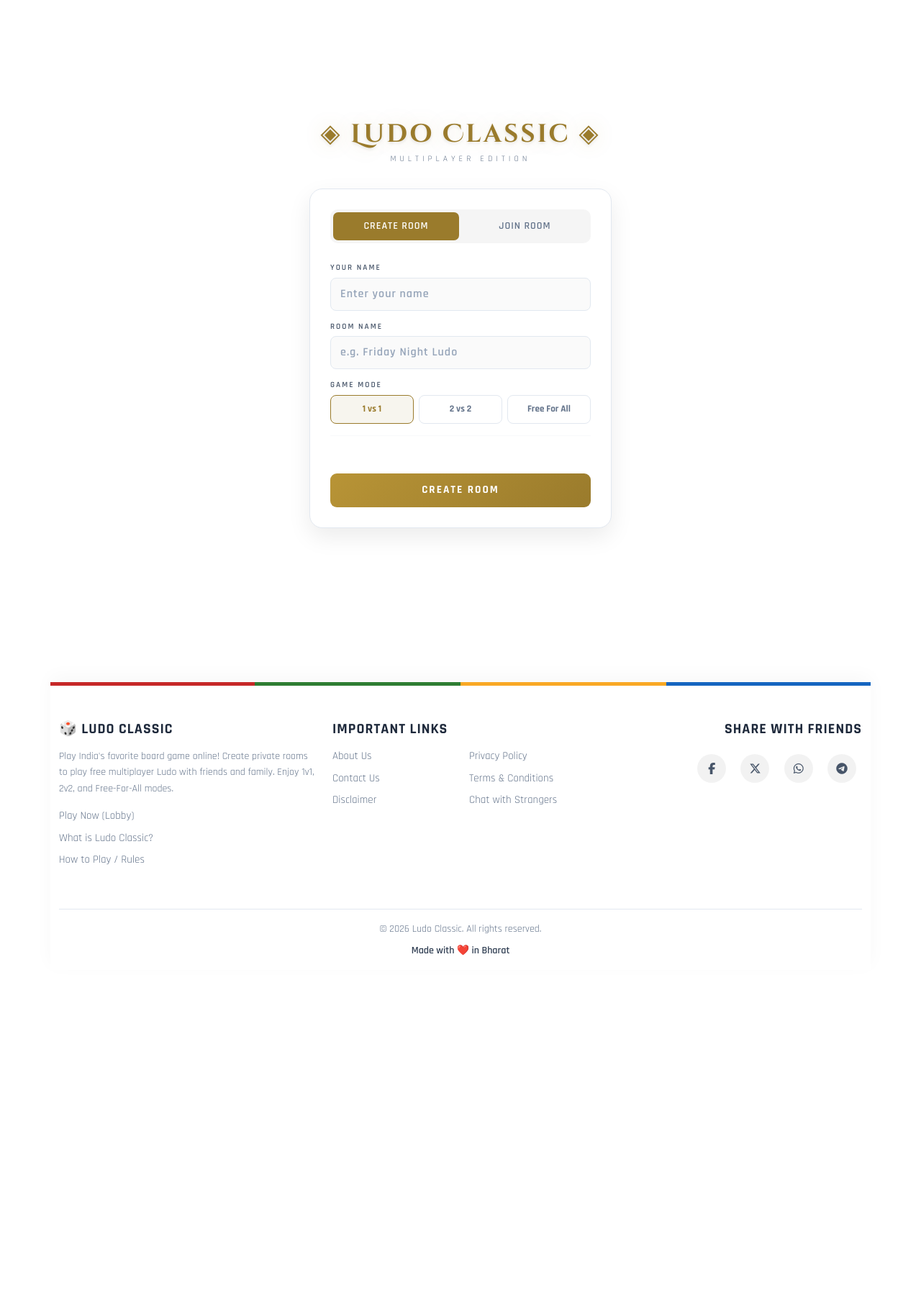
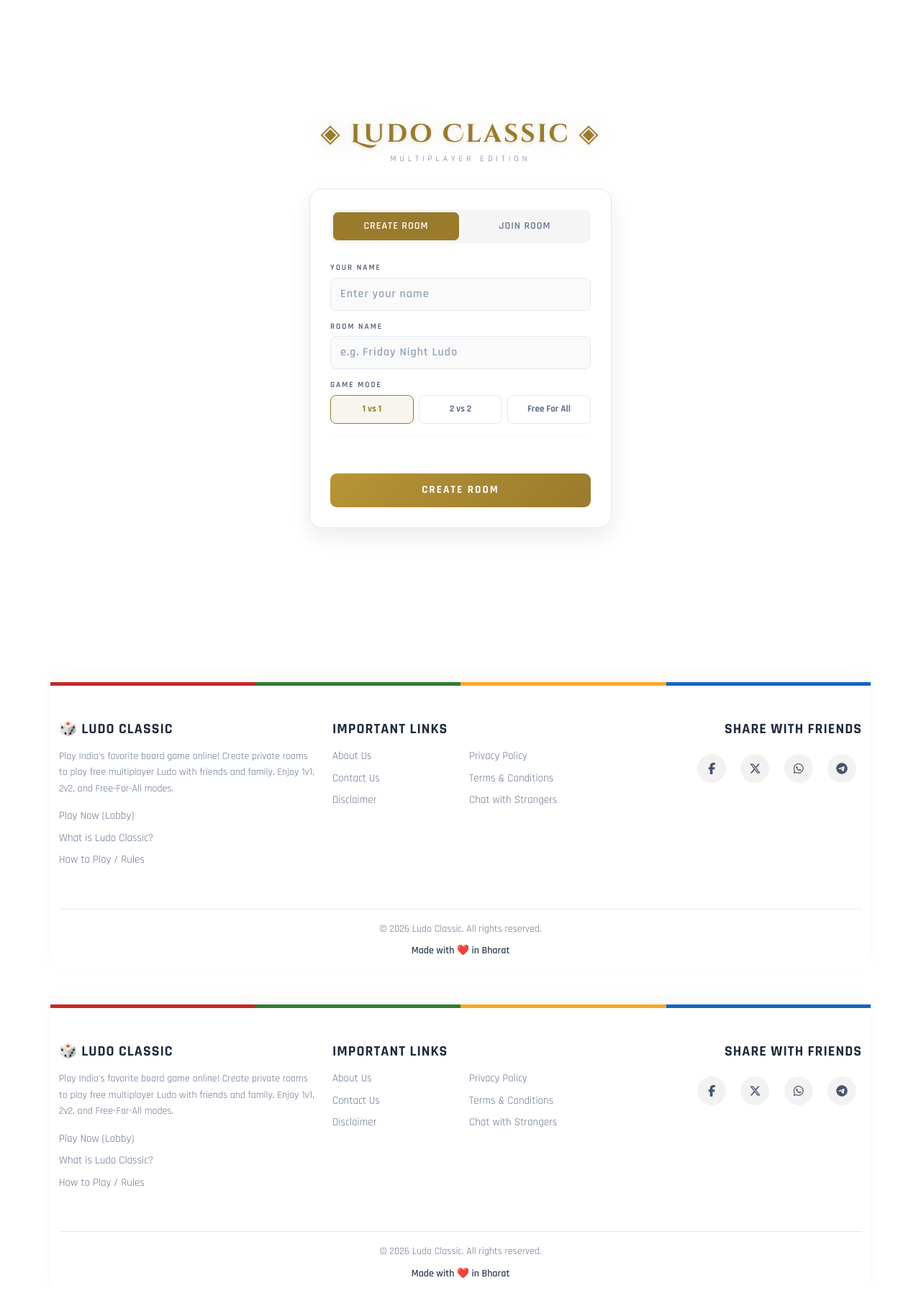
Before and after one commit to ludo-classic/ludo-classic.github.io, a Jekyll site: the page built from index.html, in a window 1280 px wide. Shown: the whole page at 72% size. Built offline with Jekyll 4.4.1, drawn with Linux system fonts in a browser that asks for light colours; comment, search, counter and statistics services are not loaded; before the commit the page ends 1348 px from its top, so only the background shows below that; some of the changed lines change nothing that is shown.

Commit message:
Update index.html

```diff
--- a/index.html
+++ b/index.html
@@ -574,7 +574,26 @@
   else wt.textContent='Waiting for players… ('+onlinePlayers.length+'/'+slots+')';
 }
 
-async function startGame(){await update(ref(db,'games/'+roomCode),{status:'playing',turnStartTime:Date.now()});}
+async function startGame(){
+  // ================= MODIFICATION 2: GAME START HOTE HI AD BREAK TRIGGERS =================
+  if (typeof adBreak === 'function') {
+    // AdSense policy violation se bachne ke liye sound ko pehle pause kiya
+    const bgm = document.getElementById('bgm-snd');
+    if(bgm) bgm.pause();
+
+    adBreak({
+      type: 'start',
+      name: 'start-game',
+      beforeAd: () => { console.log("Ad Starting..."); },
+      afterAd: () => {
+        console.log("Ad Finished!");
+        if(bgmPlaying && bgm) bgm.play().catch(()=>{});
+      }
+    });
+  }
+  // =======================================================================================
+  await update(ref(db,'games/'+roomCode),{status:'playing',turnStartTime:Date.now()});
+}
 
 async function checkGameRules(room,players){
   if(room.status!=='playing'||isAnimating)return;
@@ -643,7 +662,19 @@
         if(waitingForMove&&pendingRoll>0){applyTurn(myColor,playerMap,room.goties||{},pendingRoll);}
       });
       return;
-    }else if(ev.type==='win'){sndWin();stopBGM();}
+    }else if(ev.type==='win'){
+      sndWin();
+      stopBGM();
+
+      // ================= MODIFICATION 3: MATCH KHTM HOTE HI AD BREAK =================
+      if (typeof adBreak === 'function') {
+        adBreak({
+          type: 'next', // game complete hone par next type ad trigger hota hai
+          name: 'game-over-ad'
+        });
+      }
+      // ==============================================================================
+    }
   }else if(isAnimating){
     pendingGameState={players,room,playerMap};
     return;
@@ -746,7 +777,7 @@
       const colorKeys=Object.keys(byColor);
       colorKeys.forEach((color,ci)=>{
         const items=byColor[color];const off=OFFSETS[ci]||[0,0];
-        const el=document.createElement('div');el.className='goti '+COLOR_CFG[color].cls;el.dataset.color=color;el.dataset.idx=items[0].idx;el.style.left=(center+off[0])+'px';el.style.top=(center+off[1])+'px';el.style.zIndex=ci+2;
+        const el=document.createElement('div');el.className='goti '+COLOR_CFG[color].cls;el.dataset.color=color;el.dataset.idx=items[0].idx;el.style.left=(center+off[0])px;el.style.top=(center+off[1])+'px';el.style.zIndex=ci+2;
         if(items.length>1){const b=document.createElement('div');b.className='stack-badge';b.textContent=items.length;el.appendChild(b);}
         cell.appendChild(el);
       });
@@ -956,3 +987,5 @@
   }else{window.showScreen('lobby-screen');}
 }catch(e){window.showScreen('lobby-screen');}
 </script>
+
+{% include footer.html %}
```
